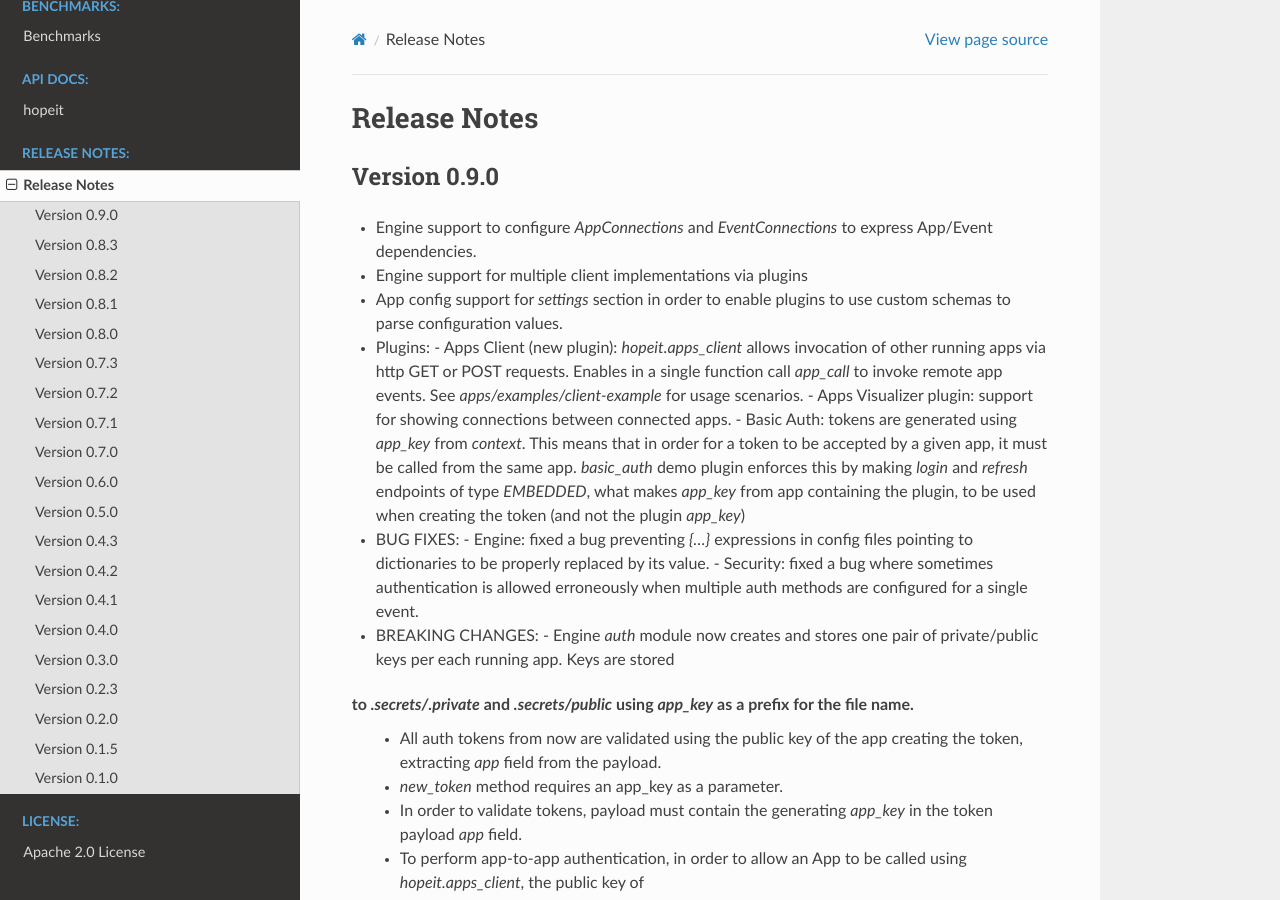
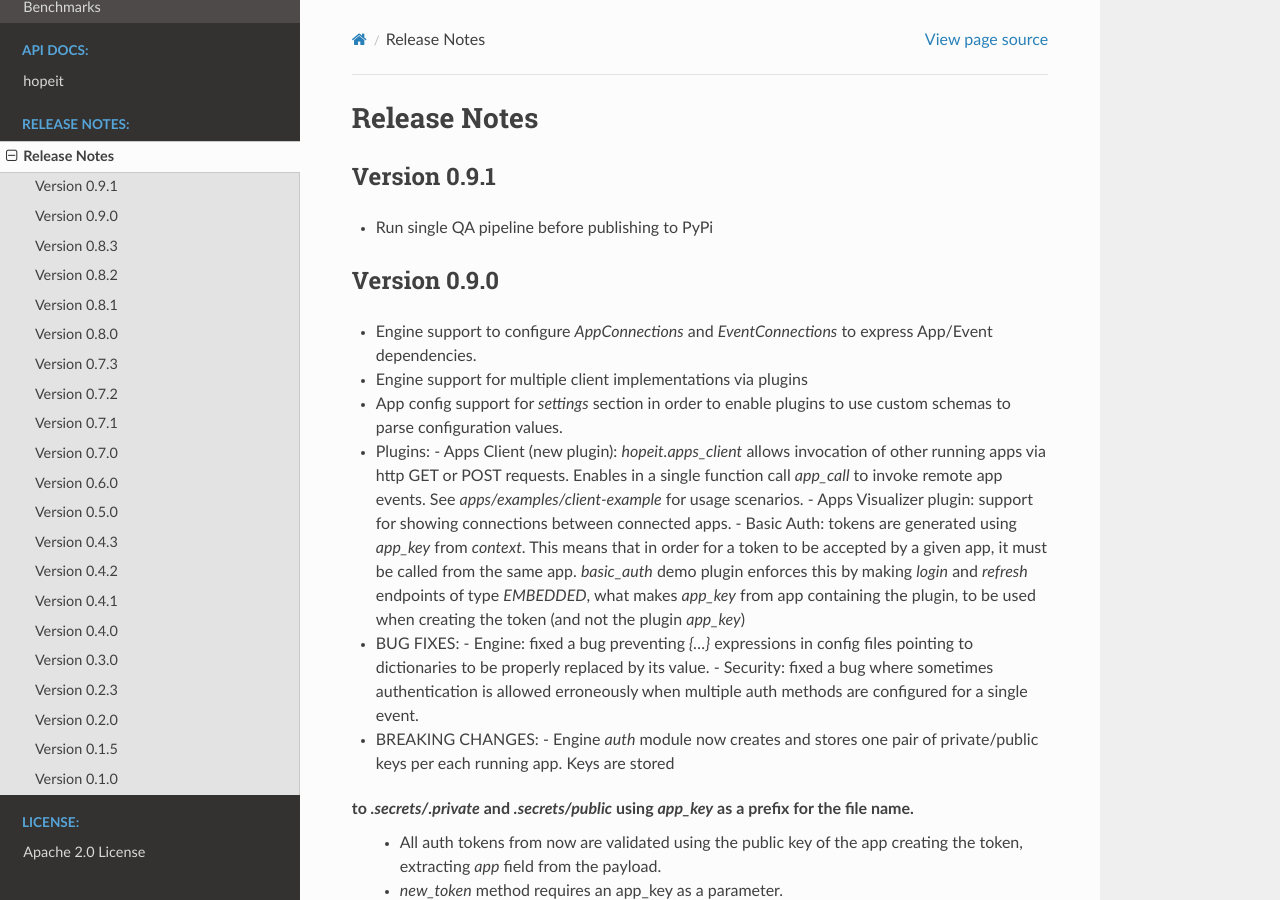
Before and after one commit to hopeit-git/hopeit.engine, a Sphinx documentation site: the page built from docs/source/release-notes.rst, in a window 1280 px wide and 900 px high. Built offline with Sphinx 7.4.7 and the Read the Docs theme 2.0.0, drawn with Linux system fonts in a browser that asks for light colours; pages that are not in the unit, such as notebooks, are missing from menus.

Commit message:
Run single make qa before publishing to PyPi

```diff
--- a/docs/source/release-notes.rst
+++ b/docs/source/release-notes.rst
@@ -1,5 +1,9 @@
 Release Notes
 =============
+
+Version 0.9.1
+_____________
+- Run single QA pipeline before publishing to PyPi
 
 
 Version 0.9.0
--- a/engine/src/hopeit/server/version.py
+++ b/engine/src/hopeit/server/version.py
@@ -8,7 +8,7 @@ import os
 import sys
 
 ENGINE_NAME = "hopeit.engine"
-ENGINE_VERSION = "0.9.0"
+ENGINE_VERSION = "0.9.1"
 
 # Major.Minor version to be used in App versions and Api endpoints for Apps/Plugins
 APPS_API_VERSION = '.'.join(ENGINE_VERSION.split('.')[0:2])
```
Also changed, not shown: 2 other files.
